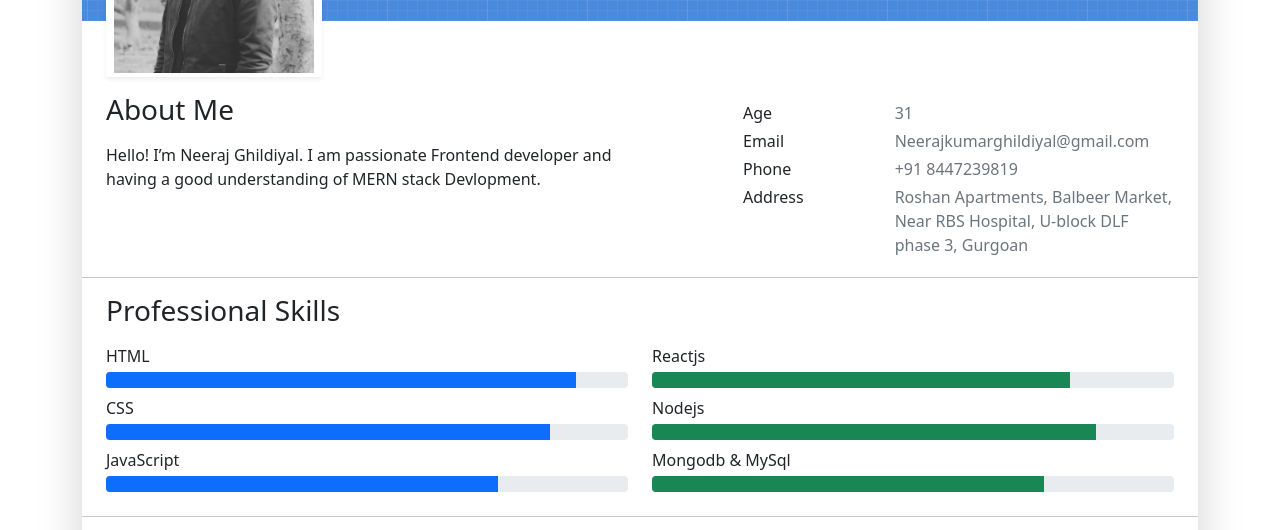
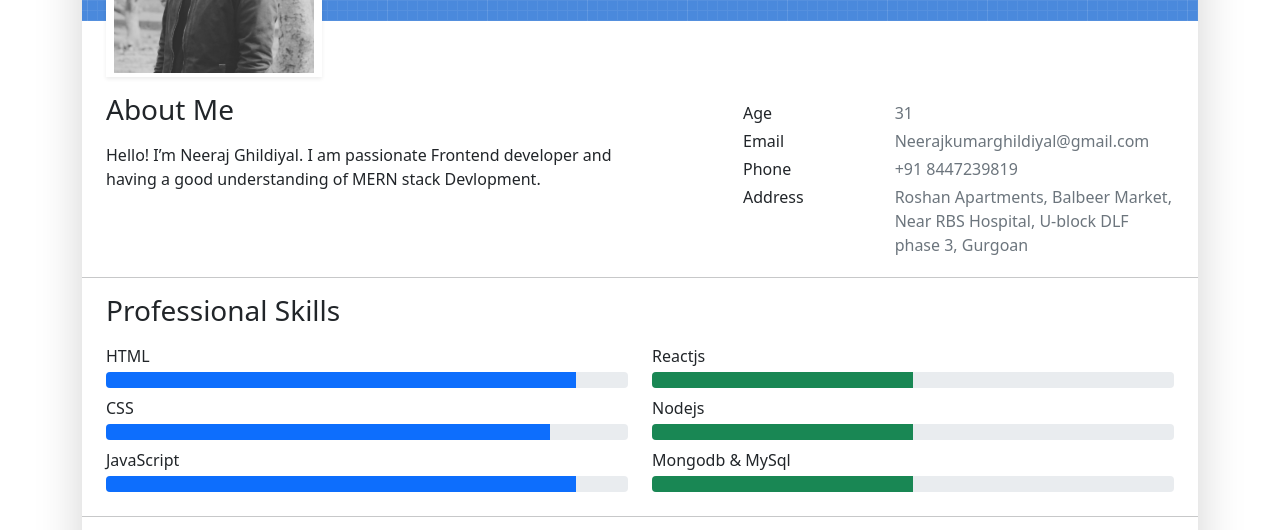
Before and after one commit to neeraj83760/Resume, a website: page index.html in a window 1280 px wide. Shown: the part 247-777 px from the top of the page. Drawn offline with nearby package versions, Linux system fonts and the light colour scheme; a web font is replaced by a local one.

Commit message:
changed the width % of the progess bar of nodejsSkills

```diff
--- a/index.html
+++ b/index.html
@@ -119,24 +119,24 @@
         </div>
         <div class="mb-2"><span>JavaScript</span>
           <div class="progress my-1">
-            <div class="progress-bar bg-primary" role="progressbar" data-aos="zoom-in-right" data-aos-delay="300" data-aos-anchor=".skills-section" style="width: 75%" aria-valuenow="75" aria-valuemin="0" aria-valuemax="100"></div>
+            <div class="progress-bar bg-primary" role="progressbar" data-aos="zoom-in-right" data-aos-delay="300" data-aos-anchor=".skills-section" style="width: 90%" aria-valuenow="75" aria-valuemin="0" aria-valuemax="100"></div>
           </div>
         </div>
       </div>
       <div class="col-md-6">
         <div class="mb-2"><span>Reactjs</span>
           <div class="progress my-1">
-            <div class="progress-bar bg-success" role="progressbar" data-aos="zoom-in-right" data-aos-delay="400" data-aos-anchor=".skills-section" style="width: 80%" aria-valuenow="90" aria-valuemin="0" aria-valuemax="100"></div>
+            <div class="progress-bar bg-success" role="progressbar" data-aos="zoom-in-right" data-aos-delay="400" data-aos-anchor=".skills-section" style="width: 50%" aria-valuenow="10" aria-valuemin="0" aria-valuemax="100"></div>
           </div>
         </div>
         <div class="mb-2"><span>Nodejs</span>
           <div class="progress my-1">
-            <div class="progress-bar bg-success" role="progressbar" data-aos="zoom-in-right" data-aos-delay="500" data-aos-anchor=".skills-section" style="width: 85%" aria-valuenow="85" aria-valuemin="0" aria-valuemax="100"></div>
+            <div class="progress-bar bg-success" role="progressbar" data-aos="zoom-in-right" data-aos-delay="500" data-aos-anchor=".skills-section" style="width: 50%" aria-valuenow="85" aria-valuemin="0" aria-valuemax="100"></div>
           </div>
         </div>
         <div class="mb-2"><span>Mongodb & MySql</span>
           <div class="progress my-1">
-            <div class="progress-bar bg-success" role="progressbar" data-aos="zoom-in-right" data-aos-delay="600" data-aos-anchor=".skills-section" style="width: 75%" aria-valuenow="75" aria-valuemin="0" aria-valuemax="100"></div>
+            <div class="progress-bar bg-success" role="progressbar" data-aos="zoom-in-right" data-aos-delay="600" data-aos-anchor=".skills-section" style="width: 50%" aria-valuenow="75" aria-valuemin="0" aria-valuemax="100"></div>
           </div>
         </div>
       </div>
```
